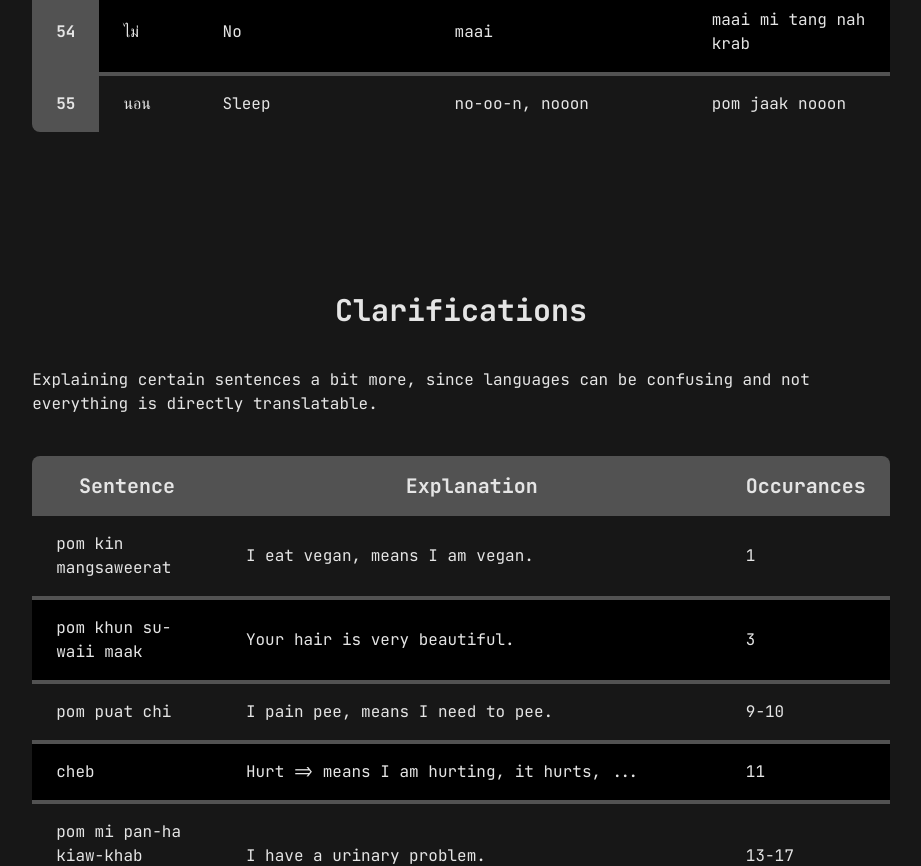
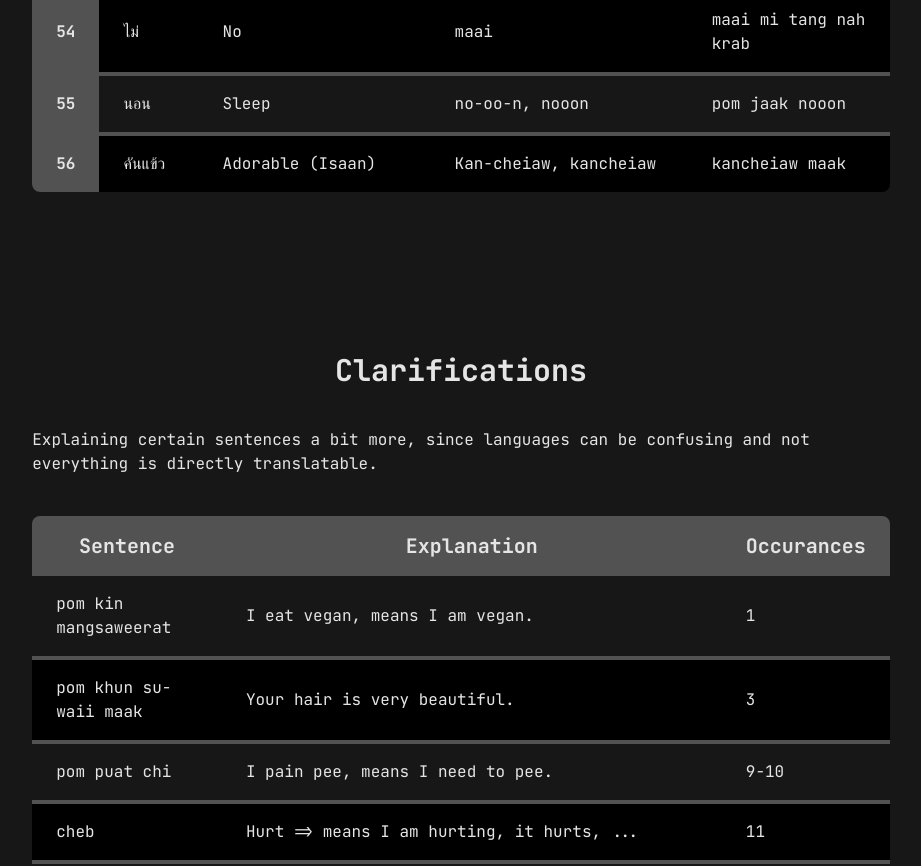
Before and after one commit to reeveng/Learning-Thai, a SvelteKit app: page / in a window 1280 px wide. Shown: the part 4800-5666 px from the top of the page, without its empty margins (179-1100 px from the left). Built offline with nearby package versions, Linux system fonts and the light colour scheme.

Commit message:
adorableness

```diff
--- a/src/data/clarifications.ts
+++ b/src/data/clarifications.ts
@@ -63,6 +63,11 @@ export const clarifications: ClarificationType[] = [
 	{
 		sentence: 'farang ki nok',
 		explanation: `foreigner shit bird => foreinger that is a cheap skate, "farang ki nok" is a slur often used to refer to foreigners who do not want to spend any money or foreigners that are extremely (abnormally) cheap, or used to refer to white trash, e.g.: A foreigner that is trying to get a discount for something that is very cheap already`
+	},
+	{
+		sentence: 'kancheiaw',
+		explanation:
+			'Adorable => The adorableness is so overwhelming, that I am feeling itchy => Something is super cute'
 	}
 ];
 // ,{
--- a/src/data/translations.ts
+++ b/src/data/translations.ts
@@ -335,6 +335,12 @@ export const translations: TranslationType[] = [
 		english: 'Sleep',
 		pronounciation: 'no-oo-n, nooon',
 		example: 'pom jaak nooon'
+	},
+	{
+		thai: 'คันแข้ว',
+		english: 'Adorable (Isaan)',
+		pronounciation: 'Kan-cheiaw, kancheiaw',
+		example: 'kancheiaw maak'
 	}
 ];
 
```
